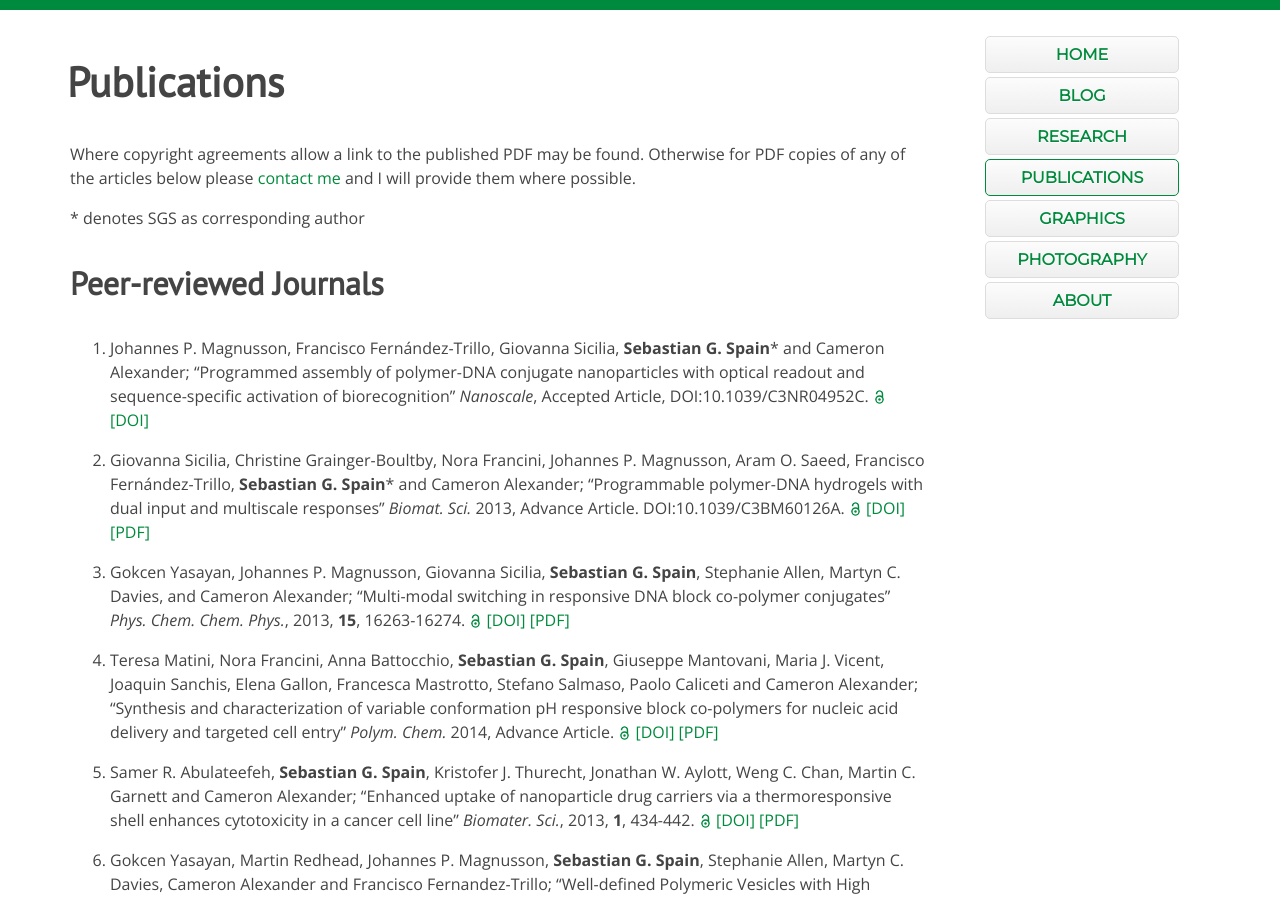
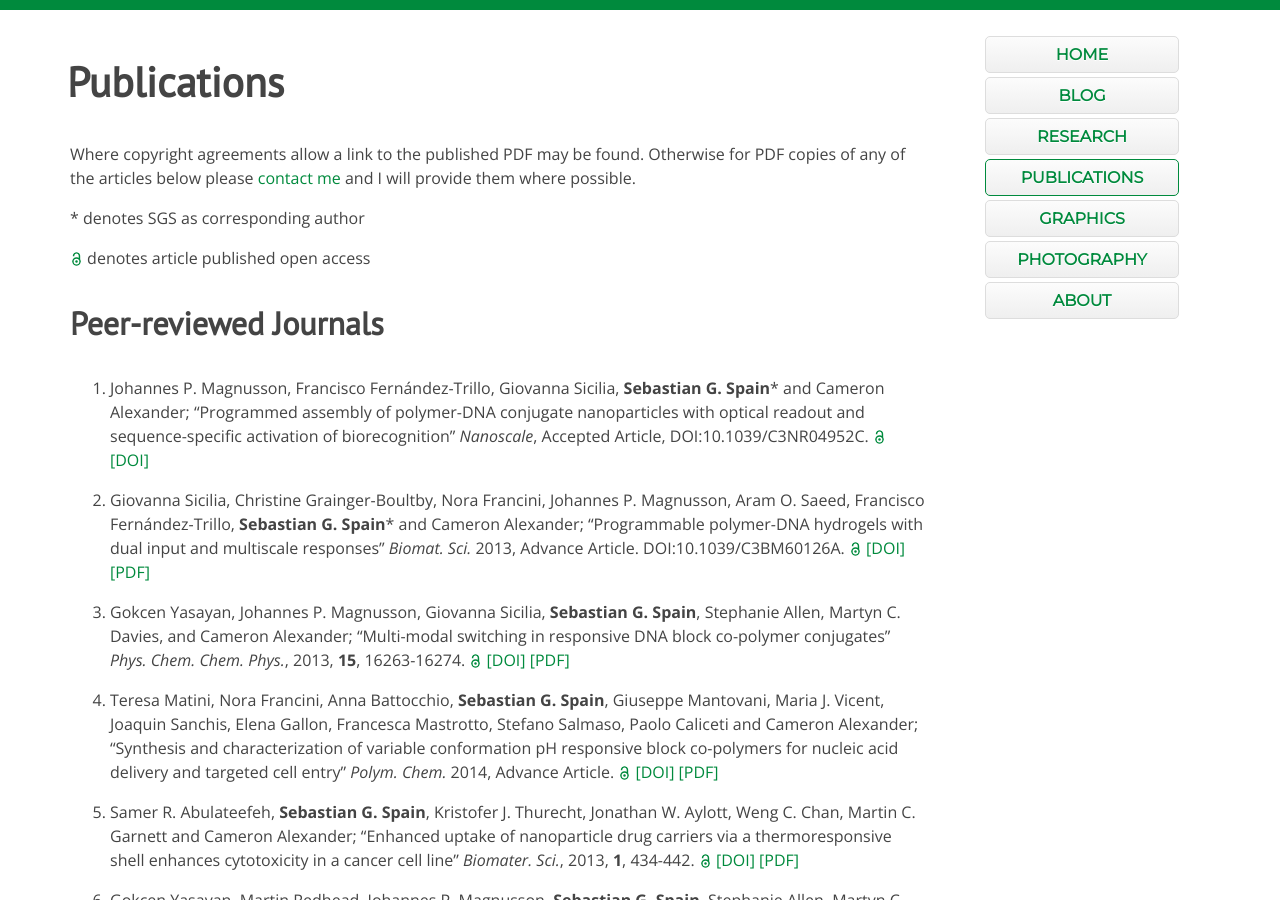
Before and after one commit to sebspain/sebspain.github.io, a Jekyll site: the page built from publications/index.md, in a window 1280 px wide and 900 px high. Built offline with Jekyll 4.4.1, drawn with Linux system fonts in a browser that asks for light colours; Markdown is read by kramdown in place of the engine named in the settings.

Commit message:
added at text for images

```diff
--- a/publications/index.md
+++ b/publications/index.md
@@ -7,18 +7,21 @@ Where copyright agreements allow a link to the published PDF may be found. Other
 
 \* denotes SGS as corresponding author
 
+<img height="14px" src="/img/oa.svg" class="oa" alt="open access logo"> denotes article published open access
+
+
 ###Peer-reviewed Journals
 
 
-1. Johannes P. Magnusson, Francisco Fernández-Trillo, Giovanna Sicilia, <strong>Sebastian G. Spain</strong>\* and Cameron Alexander; "Programmed assembly of polymer-DNA conjugate nanoparticles with optical readout and sequence-specific activation of biorecognition" <em>Nanoscale</em>, Accepted Article, DOI:10.1039/C3NR04952C. <img height="14px" src="/img/oa.svg" class="oa"> [\[DOI\]](http://dx.doi.org/10.1039/C3NR04952C)
+1. Johannes P. Magnusson, Francisco Fernández-Trillo, Giovanna Sicilia, <strong>Sebastian G. Spain</strong>\* and Cameron Alexander; "Programmed assembly of polymer-DNA conjugate nanoparticles with optical readout and sequence-specific activation of biorecognition" <em>Nanoscale</em>, Accepted Article, DOI:10.1039/C3NR04952C. <img height="14px" src="/img/oa.svg" class="oa" alt="open access logo"> [\[DOI\]](http://dx.doi.org/10.1039/C3NR04952C)
 
-1. Giovanna Sicilia, Christine Grainger-Boultby, Nora Francini, Johannes P. Magnusson, Aram O. Saeed, Francisco Fernández-Trillo, <strong>Sebastian G. Spain</strong>\* and Cameron Alexander; "Programmable polymer-DNA hydrogels with dual input and multiscale responses" <em>Biomat. Sci.</em> 2013, Advance Article. DOI:10.1039/C3BM60126A. <img height="14px" src="/img/oa.svg" class="oa"> [\[DOI\]](http://dx.doi.org/10.1039/C3BM60126A) [\[PDF\]](http://sebspain.co.uk/publications/PDFs/c3bm60126a-adv.pdf)
+1. Giovanna Sicilia, Christine Grainger-Boultby, Nora Francini, Johannes P. Magnusson, Aram O. Saeed, Francisco Fernández-Trillo, <strong>Sebastian G. Spain</strong>\* and Cameron Alexander; "Programmable polymer-DNA hydrogels with dual input and multiscale responses" <em>Biomat. Sci.</em> 2013, Advance Article. DOI:10.1039/C3BM60126A. <img height="14px" src="/img/oa.svg" class="oa" alt="open access logo"> [\[DOI\]](http://dx.doi.org/10.1039/C3BM60126A) [\[PDF\]](http://sebspain.co.uk/publications/PDFs/c3bm60126a-adv.pdf)
 
-1. Gokcen Yasayan, Johannes P. Magnusson, Giovanna Sicilia, <strong>Sebastian G. Spain</strong>, Stephanie Allen, Martyn C. Davies, and Cameron Alexander; "Multi-modal switching in responsive DNA block co-polymer conjugates" <em>Phys. Chem. Chem. Phys.</em>, 2013, <strong>15</strong>, 16263-16274. <img height="14px" src="/img/oa.svg" class="oa"> [\[DOI\]](http://dx.doi.org/10.1039/C3CP52243A) [\[PDF\]](http://sebspain.co.uk/publications/PDFs/c3cp52243a.pdf)
+1. Gokcen Yasayan, Johannes P. Magnusson, Giovanna Sicilia, <strong>Sebastian G. Spain</strong>, Stephanie Allen, Martyn C. Davies, and Cameron Alexander; "Multi-modal switching in responsive DNA block co-polymer conjugates" <em>Phys. Chem. Chem. Phys.</em>, 2013, <strong>15</strong>, 16263-16274. <img height="14px" src="/img/oa.svg" class="oa" alt="open access logo"> [\[DOI\]](http://dx.doi.org/10.1039/C3CP52243A) [\[PDF\]](http://sebspain.co.uk/publications/PDFs/c3cp52243a.pdf)
 
-1. Teresa Matini, Nora Francini, Anna Battocchio, <strong>Sebastian G. Spain</strong>, Giuseppe Mantovani, Maria J. Vicent, Joaquin Sanchis, Elena Gallon, Francesca Mastrotto, Stefano Salmaso, Paolo Caliceti and Cameron Alexander; "Synthesis and characterization of variable conformation pH responsive block co-polymers for nucleic acid delivery and targeted cell entry" <em>Polym. Chem.</em> 2014, Advance Article. <img height="14px" src="/img/oa.svg" class="oa"> [\[DOI\]](http://dx.doi.org/10.1039/C3PY00744H) [\[PDF\]](http://sebspain.co.uk/publications/PDFs/c3py00744h.pdf)
+1. Teresa Matini, Nora Francini, Anna Battocchio, <strong>Sebastian G. Spain</strong>, Giuseppe Mantovani, Maria J. Vicent, Joaquin Sanchis, Elena Gallon, Francesca Mastrotto, Stefano Salmaso, Paolo Caliceti and Cameron Alexander; "Synthesis and characterization of variable conformation pH responsive block co-polymers for nucleic acid delivery and targeted cell entry" <em>Polym. Chem.</em> 2014, Advance Article. <img height="14px" src="/img/oa.svg" class="oa" alt="open access logo"> [\[DOI\]](http://dx.doi.org/10.1039/C3PY00744H) [\[PDF\]](http://sebspain.co.uk/publications/PDFs/c3py00744h.pdf)
 
-1. Samer R. Abulateefeh, <strong>Sebastian G. Spain</strong>, Kristofer J. Thurecht, Jonathan W. Aylott, Weng C. Chan, Martin C. Garnett and Cameron Alexander; "Enhanced uptake of nanoparticle drug carriers via a thermoresponsive shell enhances cytotoxicity in a cancer cell line" <em>Biomater. Sci.</em>, 2013, <strong>1</strong>, 434-442. <img height="14px" src="/img/oa.svg" class="oa"> [\[DOI\]](http://dx.doi.org/10.1039/C2BM00184E) [\[PDF\]](http://sebspain.co.uk/publications/PDFs/c2bm00184e.pdf)
+1. Samer R. Abulateefeh, <strong>Sebastian G. Spain</strong>, Kristofer J. Thurecht, Jonathan W. Aylott, Weng C. Chan, Martin C. Garnett and Cameron Alexander; "Enhanced uptake of nanoparticle drug carriers via a thermoresponsive shell enhances cytotoxicity in a cancer cell line" <em>Biomater. Sci.</em>, 2013, <strong>1</strong>, 434-442. <img height="14px" src="/img/oa.svg" class="oa" alt="open access logo"> [\[DOI\]](http://dx.doi.org/10.1039/C2BM00184E) [\[PDF\]](http://sebspain.co.uk/publications/PDFs/c2bm00184e.pdf)
 
 1. Gokcen Yasayan, Martin Redhead, Johannes P. Magnusson, <strong>Sebastian G. Spain</strong>, Stephanie Allen, Martyn C. Davies, Cameron Alexander and Francisco Fernandez-Trillo; "Well-defined Polymeric Vesicles with High Stability and Modulation of Cell Uptake by a Simple Coating Protocol" <em>Polym. Chem.</em>, 2012, <strong>3</strong>, 2596-2604. [\[DOI\]](http://dx.doi.org/10.1039/c2py20352a) [\[PDF\]](http://sebspain.co.uk/publications/PDFs/c2py20352a.pdf)
 
```
